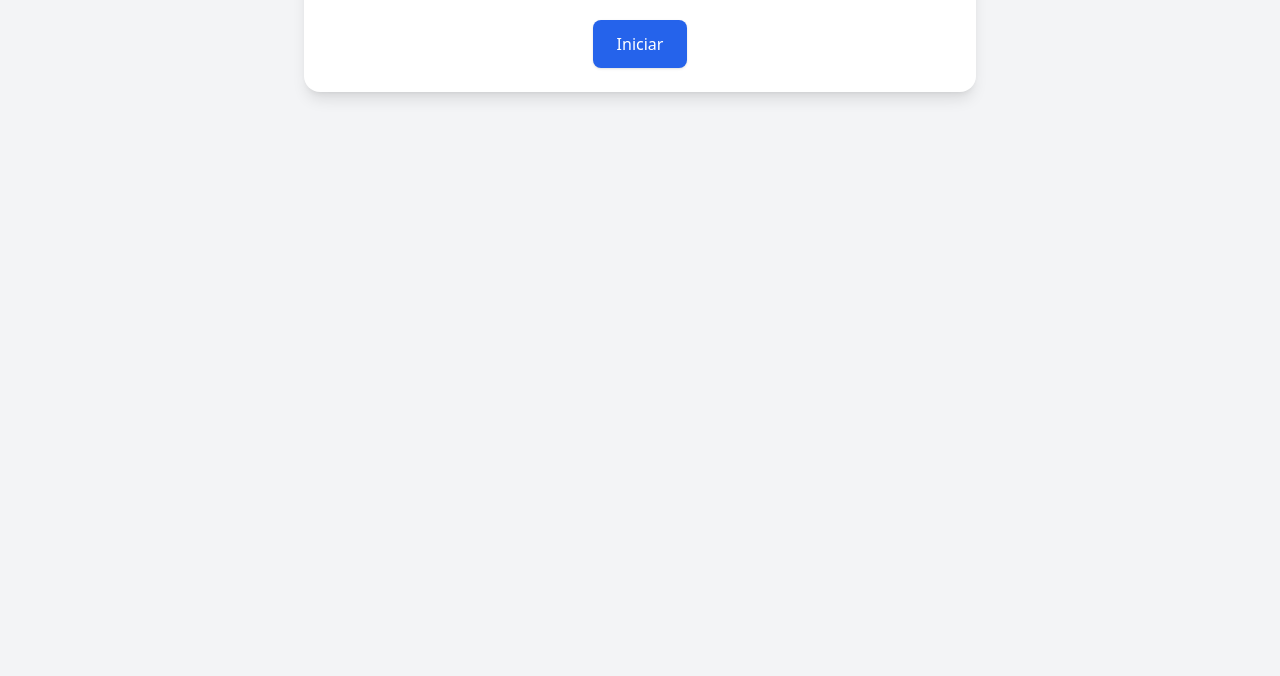
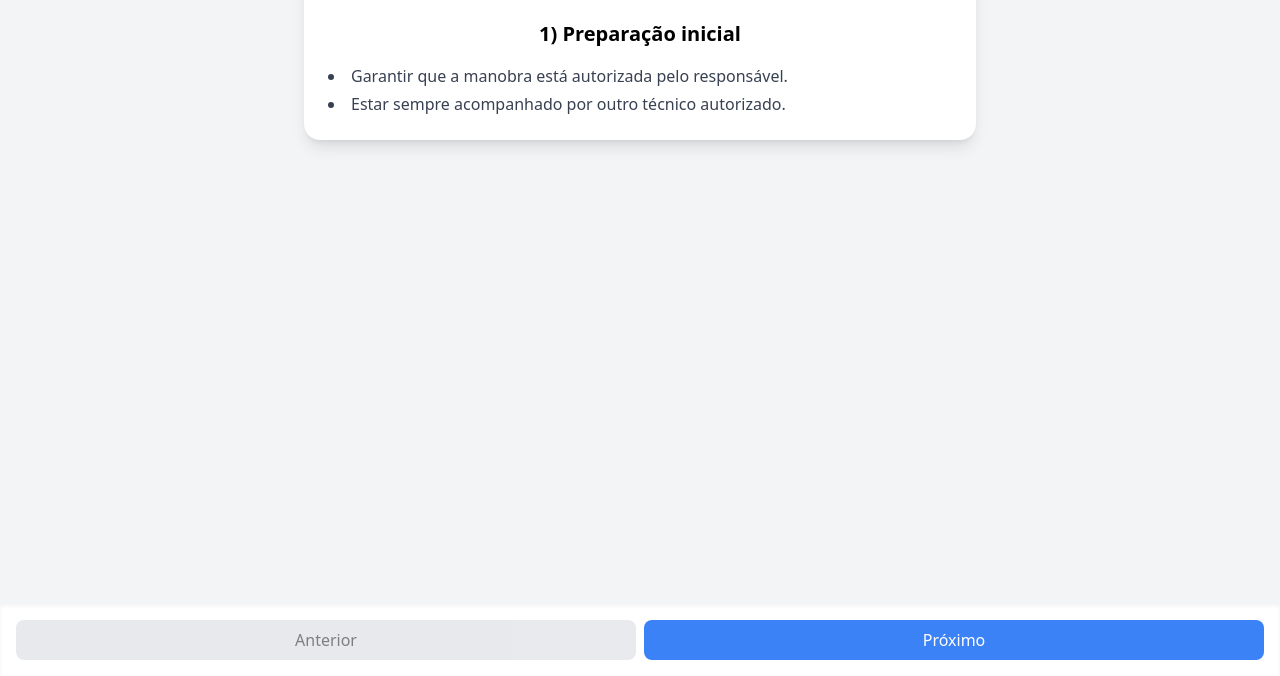
Before and after one commit to Avjdavid/manobra-em-switchgear, a plain HTML site: page index.html in a window 1280 px wide. Shown: the part 124-800 px from the top of the page. Drawn offline with nearby package versions, Linux system fonts and the light colour scheme.

Commit message:
Update index.html

```diff
--- a/index.html
+++ b/index.html
@@ -9,22 +9,125 @@
 <body class="bg-gray-100 min-h-screen flex flex-col items-center justify-start p-6 pb-24">
 
   <div class="w-full max-w-2xl bg-white rounded-2xl shadow-lg p-6 flex flex-col items-center">
-    <!-- CAPA -->
-    <div id="cover-screen" class="w-full text-center space-y-6">
-      <h1 class="text-xl sm:text-2xl md:text-3xl font-bold">
-        Procedimento Seguro:<br> Manobra em Switchgear nas PCS
-      </h1>
-      <button id="start-btn"
-        class="px-6 py-3 bg-blue-600 text-white rounded-lg shadow hover:bg-blue-700">
-        Iniciar
-      </button>
-    </div>
+    <!-- TÍTULO FIXO NO TOPO -->
+    <h1 class="text-xl sm:text-2xl md:text-3xl font-bold mb-6 text-center">
+      Procedimento Seguro:<br> Manobra em Switchgear nas PCS
+    </h1>
 
     <!-- PASSOS -->
-    <div id="step-card" class="hidden w-full text-center space-y-4"></div>
+    <div id="step-card" class="w-full text-center space-y-4"></div>
   </div>
 
   <!-- NAV FIXA -->
-  <div id="nav-bar" class="hidden fixed bottom-0 left-0 w-full bg-white shadow-inner p-4 flex justify-between gap-2">
+  <div id="nav-bar" class="fixed bottom-0 left-0 w-full bg-white shadow-inner p-4 flex justify-between gap-2">
     <button id="prev-btn" class="flex-1 px-4 py-2 bg-gray-300 rounded-lg disabled:opacity-50">Anterior</button>
-    <button id="next-btn" class="flex-1 px-4 py-2 bg-bl
+    <button id="next-btn" class="flex-1 px-4 py-2 bg-blue-500 text-white rounded-lg">Próximo</button>
+  </div>
+
+  <script>
+    // ---- DADOS DOS PASSOS ----
+    const steps = [
+      { title: "1) Preparação inicial",
+        text: [
+          "Garantir que a manobra está autorizada pelo responsável.",
+          "Estar sempre acompanhado por outro técnico autorizado."
+        ]},
+      { title: "2) EPI e ferramentas",
+        text: [
+          "Colocar capacete, óculos, protetor auricular e vestimenta anti-chama.",
+          "Verificar luvas isolantes com teste de estanqueidade/pressão.",
+          "Confirmar ferramentas isoladas em bom estado."
+        ]},
+      { title: "3) Inspeção do equipamento",
+        text: [
+          "Verificar etiquetas e identificação da célula correta.",
+          "Checar que não há danos, ruídos anormais ou sinais de aquecimento.",
+          "Garantir área livre de pessoas e objetos estranhos."
+        ]},
+      { title: "4) Verificar nível de gás SF₆",
+        text: [
+          "Observar visor/manômetro da célula.",
+          "Conferir se está dentro da faixa verde/pressão nominal.",
+          "Se em faixa amarela ou vermelha → não prosseguir, comunicar manutenção."
+        ]},
+      { title: "5.1) Desligar a saída da célula (lado da carga)",
+        text: [
+          "Abrir o interruptor-seccionador de saída.",
+          "Confirmar abertura do interruptor-seccionador.",
+          "Acionar o seccionador de aterramento da saída."
+        ]},
+      { title: "5.2) Desligar o lado ligado ao transformador",
+        text: [
+          "Abrir o disjuntor do transformador (preferencialmente por comando remoto via SCADA/EDP).",
+          "Somente operar localmente em caso de falha do controle remoto.",
+          "Confirmar abertura.",
+          "Fechar o seccionador no centro, parte superior da switchgear.",
+          "Fechar o seccionador de terra localizado entre o disjuntor e o seccionador central.",
+          "Destaque de segurança: o disjuntor do lado do transformador é o mais crítico (risco de arco interno elevado) → sempre dar preferência à operação remota.",
+          "Se houver sistema de intertravamento mecânico ou elétrico, nunca tentar burlar."
+        ]},
+      { title: "5.3) Desligar a entrada (lado da rede)",
+        text: [
+          "Abrir o interruptor-seccionador/disjuntor de entrada.",
+          "Confirmar abertura.",
+          "Acionar o seccionador de aterramento da entrada."
+        ]},
+      { title: "5.4) Confirmar condições de segurança",
+        text: [
+          "Verificar visualmente que saída, transformador e entrada estão abertos e aterrados.",
+          "Garantir que travas e intertravamentos permanecem ativos."
+        ]},
+      { title: "6) Bloqueio e sinalização (LOTO)",
+        text: [
+          "Colocar cadeado e etiqueta pessoal em todos os pontos de bloqueio.",
+          "Registrar no SCADA ou livro de manobras."
+        ]}
+    ];
+
+    // ---- ESTADO E ELEMENTOS ----
+    let currentStep = 0;
+    const stepCard = document.getElementById("step-card");
+    const prevBtn = document.getElementById("prev-btn");
+    const nextBtn = document.getElementById("next-btn");
+
+    // ---- FUNÇÕES ----
+    function renderStep() {
+      const step = steps[currentStep];
+      stepCard.innerHTML = `
+        <h2 class="text-lg sm:text-xl font-semibold">${step.title}</h2>
+        <ul class="text-gray-700 text-left list-disc list-inside space-y-1 text-sm sm:text-base">
+          ${step.text.map(line => `<li>${line}</li>`).join("")}
+        </ul>`;
+      prevBtn.disabled = currentStep === 0;
+      nextBtn.textContent = currentStep === steps.length - 1 ? "Concluir" : "Próximo";
+    }
+
+    function nextStep() {
+      if (currentStep < steps.length - 1) {
+        currentStep++;
+        renderStep();
+      }
+    }
+
+    function prevStep() {
+      if (currentStep > 0) {
+        currentStep--;
+        renderStep();
+      }
+    }
+
+    // ---- EVENTOS ----
+    prevBtn.addEventListener("click", prevStep);
+    nextBtn.addEventListener("click", nextStep);
+
+    // Atalhos de teclado (PC)
+    document.addEventListener("keydown", (e) => {
+      if (e.key === "ArrowRight") nextStep();
+      if (e.key === "ArrowLeft") prevStep();
+    });
+
+    // Renderiza automaticamente o passo 1
+    renderStep();
+  </script>
+</body>
+</html>
```
